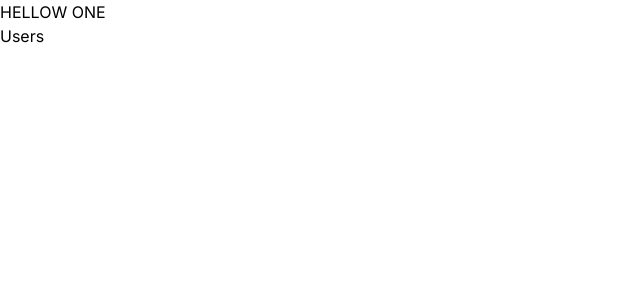
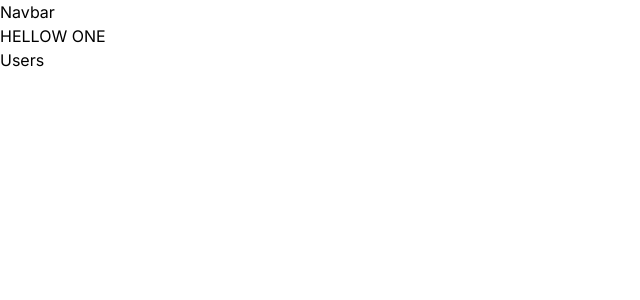
Before and after one commit to Dheerajjha451/vital-ease, a Next.js app: page / in a window 1280 px wide. Shown: the top 300 px of the page, without its empty margins (0-640 px from the left). Built offline with nearby package versions, Linux system fonts and the light colour scheme.

Commit message:
Set Context and Components

```diff
--- a/app/components/Navbar.jsx
+++ b/app/components/Navbar/index.jsx
@@ -4,7 +4,7 @@ import React from 'react';
 function Navbar(props) {
     return (
         <div>
-
+            Navbar
         </div>
     );
 }
--- /dev/null
+++ b/app/context/index.js
@@ -0,0 +1,12 @@
+'use client'
+import { createContext } from "react";
+
+export const GlobalContext=createContext(null);
+
+
+
+export default function GlobalState({children}){
+    return(
+        <GlobalContext.Provider value={{}}>{children}</GlobalContext.Provider>
+    )
+}
--- a/app/layout.js
+++ b/app/layout.js
@@ -1,5 +1,8 @@
 import { Inter } from 'next/font/google'
 import './globals.css'
+import GlobalState from './context'
+import Navbar from './components/Navbar'
+
 
 const inter = Inter({ subsets: ['latin'] })
 
@@ -11,7 +14,12 @@ export const metadata = {
 export default function RootLayout({ children }) {
   return (
     <html lang="en">
-      <body className={inter.className}>{children}</body>
+      <body className={inter.className}>
+        <GlobalState>
+          <Navbar/>
+          <main>{children}</main>
+        </GlobalState>
+      </body>
     </html>
   )
 }
```
